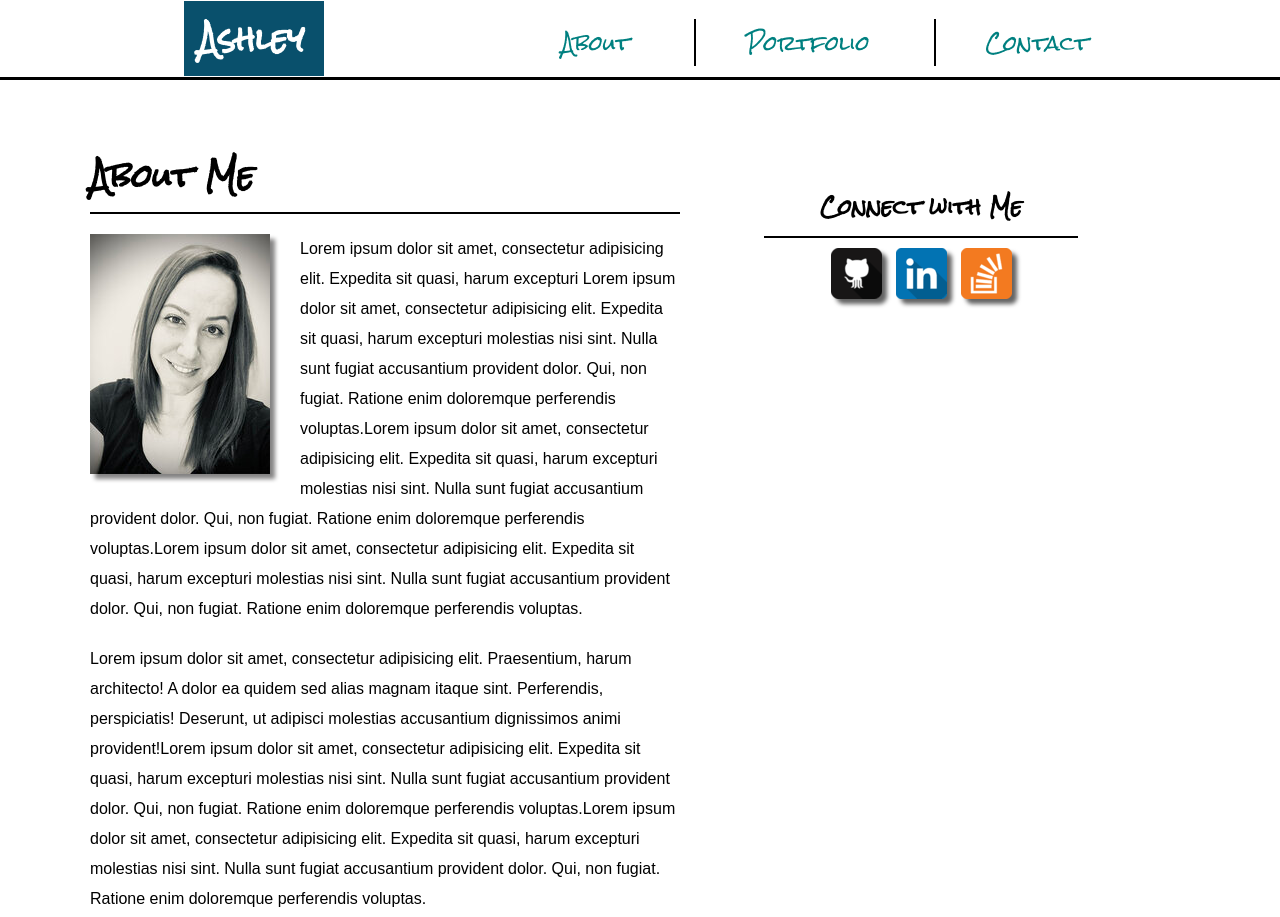
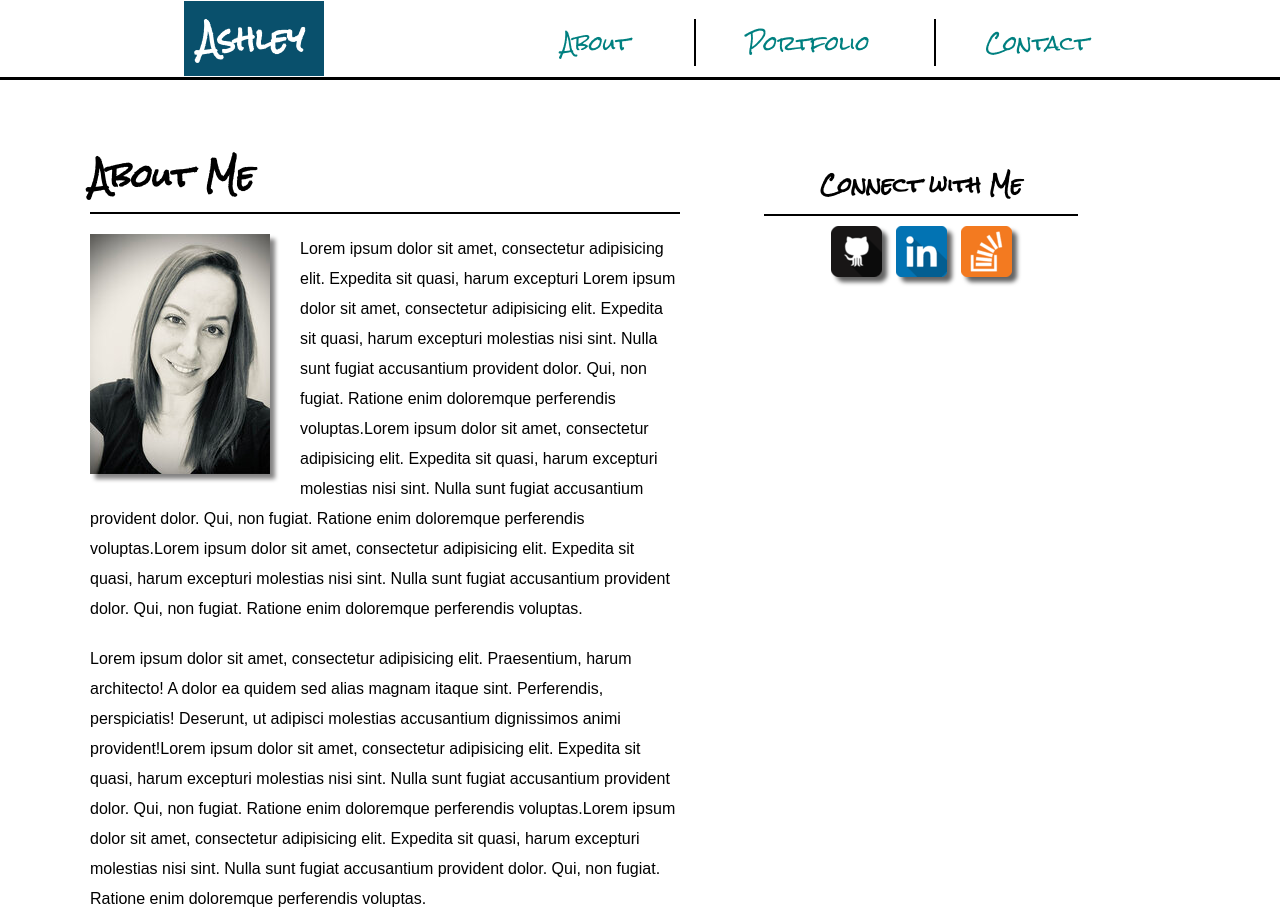
Before and after one commit to Seiraeurta31/m5-hw5-frank-ashley, a plain HTML site: page index.html in a window 1280 px wide. Shown: the top 917 px of the page. Drawn offline with Linux system fonts and the light colour scheme.

Commit message:
fixing alignment

```diff
--- a/styles.css
+++ b/styles.css
@@ -98,7 +98,7 @@ h2 {
 h3 {
     font-size: 20px;
     border-bottom: 2px solid black;
-    margin: 35px 20px 5px 20px;
+    margin: 21px 20px 5px 20px;
     padding: 10px 0 5px 0;
     font-family: 'Rock Salt', cursive;
 }
@@ -129,7 +129,7 @@ section > img {
     vertical-align: top;
     width: 30%;
     margin-left: 20px;
-    padding: 13px 0 10px 0;
+    padding: 5px 0 10px 0;
     text-align: center;
     background-color: white;
 
```
